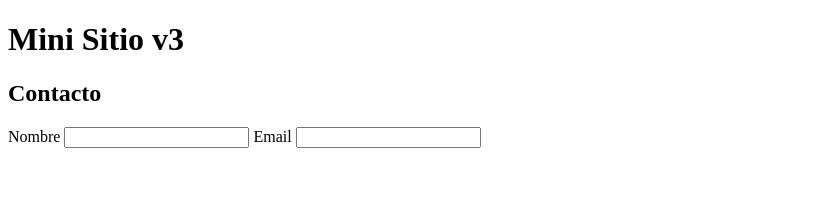
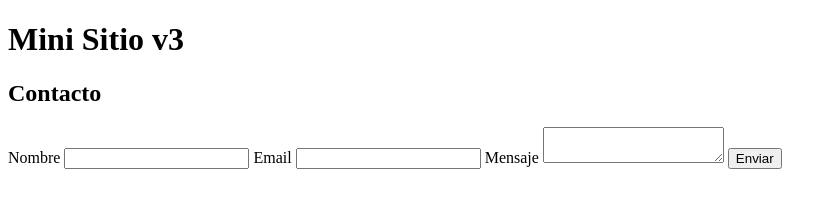
Before and after one commit to samuelgutierrez-c/mini-sitio-v3, a plain HTML site: page index.html in a window 1280 px wide. Shown: the whole page, without its empty margins (0-837 px from the left). Drawn offline with Linux system fonts and the light colour scheme.

Commit message:
feat: completar formulario de contacto con campos finales

```diff
--- a/index.html
+++ b/index.html
@@ -17,6 +17,12 @@
 
         <label>Email</label>
         <input type="email">
+
+	<label>Mensaje</label>
+	<textarea></textarea>
+
+	<button>Enviar</button>
+
     </form>
 </section>
 
```
